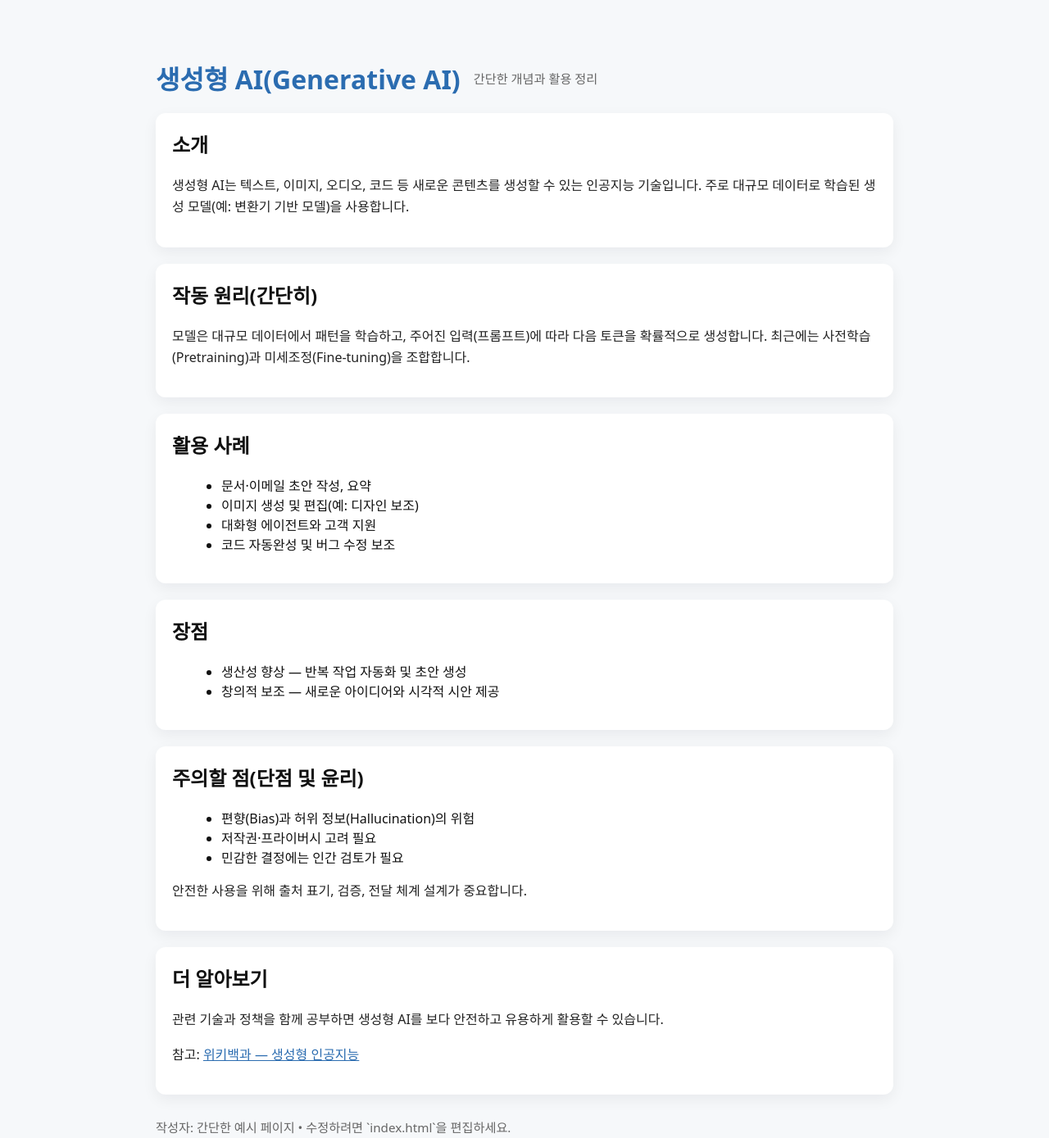
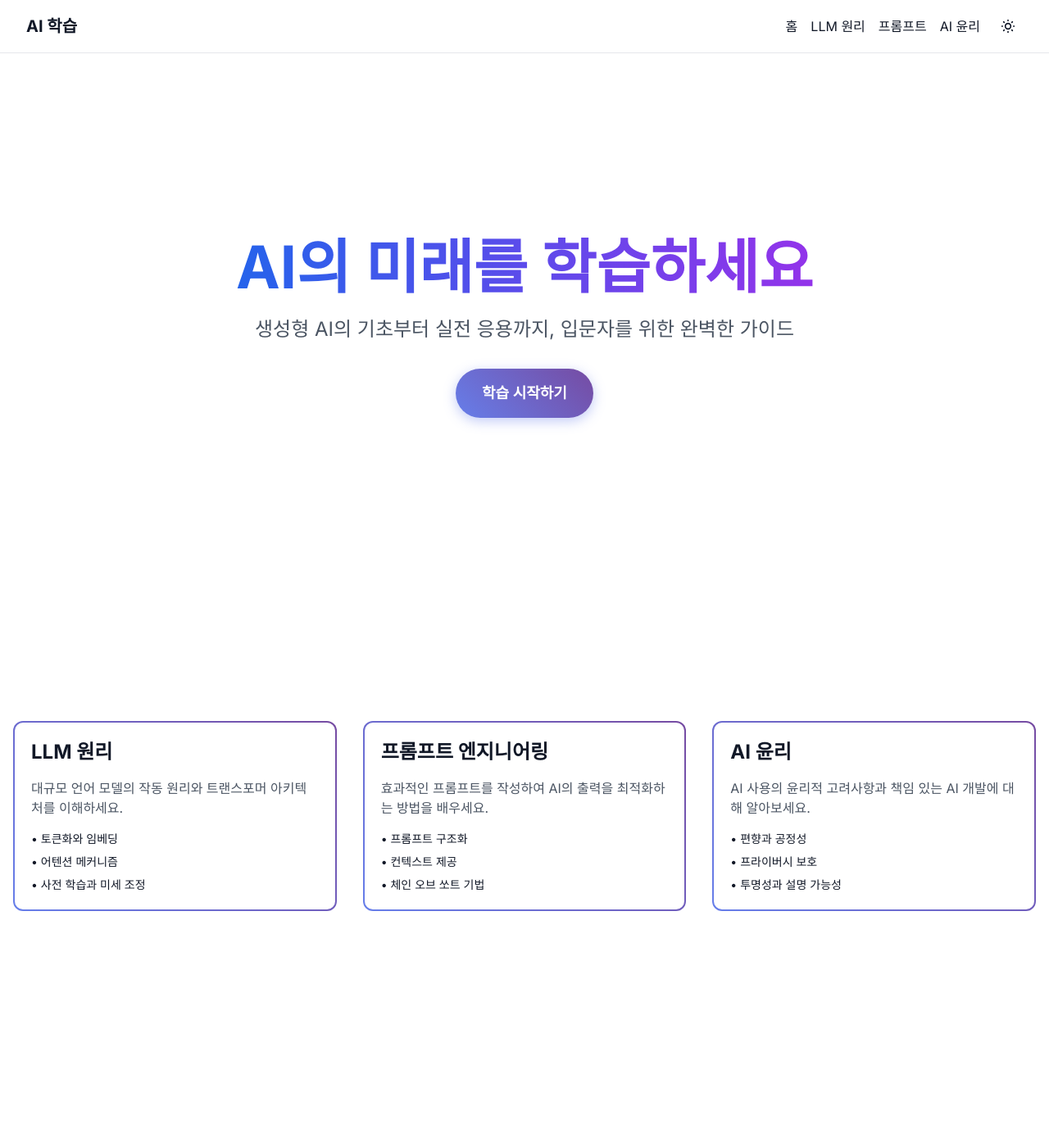
Before and after one commit to radarsjs-oss/homekma1, a plain HTML site: page index.html in a window 1280 px wide. Shown: the whole page at 82% size. After the commit the page ends 1192 px from the top, so only its background shows below. Drawn offline with nearby package versions, Linux system fonts and the light colour scheme.

Commit message:
Update to one-page generative AI learning site with Tailwind CSS, themes, and interactions

```diff
--- a/index.html
+++ b/index.html
@@ -1,78 +1,164 @@
-<!doctype html>
+<!DOCTYPE html>
 <html lang="ko">
 <head>
-  <meta charset="utf-8">
-  <meta name="viewport" content="width=device-width,initial-scale=1">
-  <title>생성형 AI 간단 소개</title>
+  <meta charset="UTF-8">
+  <meta name="viewport" content="width=device-width, initial-scale=1.0">
+  <title>생성형 AI 입문자 학습 사이트</title>
+  <link rel="preconnect" href="https://fonts.googleapis.com">
+  <link rel="preconnect" href="https://fonts.gstatic.com" crossorigin>
+  <link href="https://fonts.googleapis.com/css2?family=Inter:wght@300;400;500;600;700&display=swap" rel="stylesheet">
+  <script src="https://cdn.tailwindcss.com"></script>
+  <script>
+    tailwind.config = {
+      darkMode: 'class',
+      theme: {
+        extend: {
+          fontFamily: {
+            sans: ['Inter', 'sans-serif'],
+          },
+        },
+      },
+    }
+  </script>
   <style>
-    :root{--bg:#f6f8fa;--card:#fff;--accent:#2b6cb0;--muted:#666}
-    body{font-family:system-ui,-apple-system,Segoe UI,Roboto,'Noto Sans KR',sans-serif;margin:0;background:var(--bg);color:#111}
-    .container{max-width:900px;margin:48px auto;padding:24px}
-    header{display:flex;gap:16px;align-items:center}
-    h1{margin:0;color:var(--accent)}
-    .card{background:var(--card);border-radius:12px;padding:20px;margin-top:20px;box-shadow:0 6px 18px rgba(15,23,42,0.06)}
-    h2{margin-top:0}
-    p{line-height:1.65;color:#222}
-    ul{margin:8px 0 16px 20px}
-    footer{margin-top:28px;color:var(--muted);font-size:0.95rem}
-    a{color:var(--accent)}
-    .meta{color:var(--muted);font-size:0.95rem}
+    .gradient-border {
+      background: linear-gradient(45deg, #667eea 0%, #764ba2 100%);
+      padding: 2px;
+      border-radius: 12px;
+    }
+    .gradient-border > div {
+      background: white;
+      border-radius: 10px;
+      padding: 20px;
+      transition: all 0.3s ease;
+    }
+    .dark .gradient-border > div {
+      background: #1f2937;
+    }
+    .gradient-border:hover > div {
+      transform: translateY(-5px);
+      box-shadow: 0 10px 25px rgba(0,0,0,0.1);
+    }
+    .dark .gradient-border:hover > div {
+      box-shadow: 0 10px 25px rgba(0,0,0,0.3);
+    }
+    .hero-button {
+      background: linear-gradient(45deg, #667eea 0%, #764ba2 100%);
+      box-shadow: 0 4px 15px rgba(102, 126, 234, 0.4);
+      transition: all 0.3s ease;
+    }
+    .hero-button:hover {
+      transform: translateY(-2px);
+      box-shadow: 0 6px 20px rgba(102, 126, 234, 0.6);
+    }
   </style>
 </head>
-<body>
-  <div class="container">
-    <header>
-      <h1>생성형 AI(Generative AI)</h1>
-      <div class="meta">간단한 개념과 활용 정리</div>
-    </header>
+<body class="bg-white text-gray-900 dark:bg-gray-900 dark:text-white transition-colors duration-300">
+  <!-- Navigation -->
+  <nav class="fixed top-0 w-full bg-white/80 dark:bg-gray-900/80 backdrop-blur-md z-50 border-b border-gray-200 dark:border-gray-700">
+    <div class="max-w-7xl mx-auto px-4 sm:px-6 lg:px-8">
+      <div class="flex justify-between items-center h-16">
+        <div class="font-bold text-xl">AI 학습</div>
+        <div class="flex items-center space-x-4">
+          <a href="#hero" class="hover:text-blue-600 dark:hover:text-blue-400 transition-colors">홈</a>
+          <a href="#llm" class="hover:text-blue-600 dark:hover:text-blue-400 transition-colors">LLM 원리</a>
+          <a href="#prompt" class="hover:text-blue-600 dark:hover:text-blue-400 transition-colors">프롬프트</a>
+          <a href="#ethics" class="hover:text-blue-600 dark:hover:text-blue-400 transition-colors">AI 윤리</a>
+          <button id="theme-toggle" class="p-2 rounded-full hover:bg-gray-100 dark:hover:bg-gray-800 transition-colors">
+            <svg class="w-5 h-5" fill="none" stroke="currentColor" viewBox="0 0 24 24">
+              <path stroke-linecap="round" stroke-linejoin="round" stroke-width="2" d="M12 3v1m0 16v1m9-9h-1M4 12H3m15.364 6.364l-.707-.707M6.343 6.343l-.707-.707m12.728 0l-.707.707M6.343 17.657l-.707.707M16 12a4 4 0 11-8 0 4 4 0 018 0z"></path>
+            </svg>
+          </button>
+        </div>
+      </div>
+    </div>
+  </nav>
 
-    <section class="card">
-      <h2>소개</h2>
-      <p>생성형 AI는 텍스트, 이미지, 오디오, 코드 등 새로운 콘텐츠를 생성할 수 있는 인공지능 기술입니다. 주로 대규모 데이터로 학습된 생성 모델(예: 변환기 기반 모델)을 사용합니다.</p>
-    </section>
+  <!-- Hero Section -->
+  <section id="hero" class="min-h-screen flex items-center justify-center px-4">
+    <div class="text-center max-w-4xl">
+      <h1 class="text-5xl md:text-7xl font-bold mb-6 bg-gradient-to-r from-blue-600 to-purple-600 bg-clip-text text-transparent">
+        AI의 미래를 학습하세요
+      </h1>
+      <p class="text-xl md:text-2xl mb-8 text-gray-600 dark:text-gray-300">
+        생성형 AI의 기초부터 실전 응용까지, 입문자를 위한 완벽한 가이드
+      </p>
+      <button class="hero-button text-white font-semibold py-4 px-8 rounded-full text-lg">
+        학습 시작하기
+      </button>
+    </div>
+  </section>
 
-    <section class="card">
-      <h2>작동 원리(간단히)</h2>
-      <p>모델은 대규모 데이터에서 패턴을 학습하고, 주어진 입력(프롬프트)에 따라 다음 토큰을 확률적으로 생성합니다. 최근에는 사전학습(Pretraining)과 미세조정(Fine-tuning)을 조합합니다.</p>
-    </section>
+  <!-- Content Grid -->
+  <section class="py-20 px-4">
+    <div class="max-w-7xl mx-auto">
+      <div class="grid md:grid-cols-3 gap-8">
 
-    <section class="card">
-      <h2>활용 사례</h2>
-      <ul>
-        <li>문서·이메일 초안 작성, 요약</li>
-        <li>이미지 생성 및 편집(예: 디자인 보조)</li>
-        <li>대화형 에이전트와 고객 지원</li>
-        <li>코드 자동완성 및 버그 수정 보조</li>
-      </ul>
-    </section>
+        <!-- LLM 원리 -->
+        <div id="llm" class="gradient-border">
+          <div>
+            <h2 class="text-2xl font-bold mb-4 text-gray-900 dark:text-white">LLM 원리</h2>
+            <p class="text-gray-600 dark:text-gray-300 mb-4">
+              대규모 언어 모델의 작동 원리와 트랜스포머 아키텍처를 이해하세요.
+            </p>
+            <ul class="space-y-2 text-sm">
+              <li>• 토큰화와 임베딩</li>
+              <li>• 어텐션 메커니즘</li>
+              <li>• 사전 학습과 미세 조정</li>
+            </ul>
+          </div>
+        </div>
 
-    <section class="card">
-      <h2>장점</h2>
-      <ul>
-        <li>생산성 향상 — 반복 작업 자동화 및 초안 생성</li>
-        <li>창의적 보조 — 새로운 아이디어와 시각적 시안 제공</li>
-      </ul>
-    </section>
+        <!-- 프롬프트 엔지니어링 -->
+        <div id="prompt" class="gradient-border">
+          <div>
+            <h2 class="text-2xl font-bold mb-4 text-gray-900 dark:text-white">프롬프트 엔지니어링</h2>
+            <p class="text-gray-600 dark:text-gray-300 mb-4">
+              효과적인 프롬프트를 작성하여 AI의 출력을 최적화하는 방법을 배우세요.
+            </p>
+            <ul class="space-y-2 text-sm">
+              <li>• 프롬프트 구조화</li>
+              <li>• 컨텍스트 제공</li>
+              <li>• 체인 오브 쏘트 기법</li>
+            </ul>
+          </div>
+        </div>
 
-    <section class="card">
-      <h2>주의할 점(단점 및 윤리)</h2>
-      <ul>
-        <li>편향(Bias)과 허위 정보(Hallucination)의 위험</li>
-        <li>저작권·프라이버시 고려 필요</li>
-        <li>민감한 결정에는 인간 검토가 필요</li>
-      </ul>
-      <p>안전한 사용을 위해 출처 표기, 검증, 전달 체계 설계가 중요합니다.</p>
-    </section>
+        <!-- AI 윤리 -->
+        <div id="ethics" class="gradient-border">
+          <div>
+            <h2 class="text-2xl font-bold mb-4 text-gray-900 dark:text-white">AI 윤리</h2>
+            <p class="text-gray-600 dark:text-gray-300 mb-4">
+              AI 사용의 윤리적 고려사항과 책임 있는 AI 개발에 대해 알아보세요.
+            </p>
+            <ul class="space-y-2 text-sm">
+              <li>• 편향과 공정성</li>
+              <li>• 프라이버시 보호</li>
+              <li>• 투명성과 설명 가능성</li>
+            </ul>
+          </div>
+        </div>
 
-    <section class="card">
-      <h2>더 알아보기</h2>
-      <p>관련 기술과 정책을 함께 공부하면 생성형 AI를 보다 안전하고 유용하게 활용할 수 있습니다.</p>
-      <p>참고: <a href="https://ko.wikipedia.org/wiki/%EC%83%9D%EC%84%B1%ED%98%95_%EC%95%84%EC%9D%B4" target="_blank" rel="noopener">위키백과 — 생성형 인공지능</a></p>
-    </section>
+      </div>
+    </div>
+  </section>
 
-    <footer>
-      작성자: 간단한 예시 페이지 • 수정하려면 `index.html`을 편집하세요.
-    </footer>
-  </div>
+  <script>
+    // Theme toggle
+    const themeToggle = document.getElementById('theme-toggle');
+    const html = document.documentElement;
+
+    themeToggle.addEventListener('click', () => {
+      html.classList.toggle('dark');
+      const isDark = html.classList.contains('dark');
+      localStorage.setItem('theme', isDark ? 'dark' : 'light');
+    });
+
+    // Load saved theme
+    const savedTheme = localStorage.getItem('theme');
+    if (savedTheme === 'dark' || (!savedTheme && window.matchMedia('(prefers-color-scheme: dark)').matches)) {
+      html.classList.add('dark');
+    }
+  </script>
 </body>
 </html>
```
